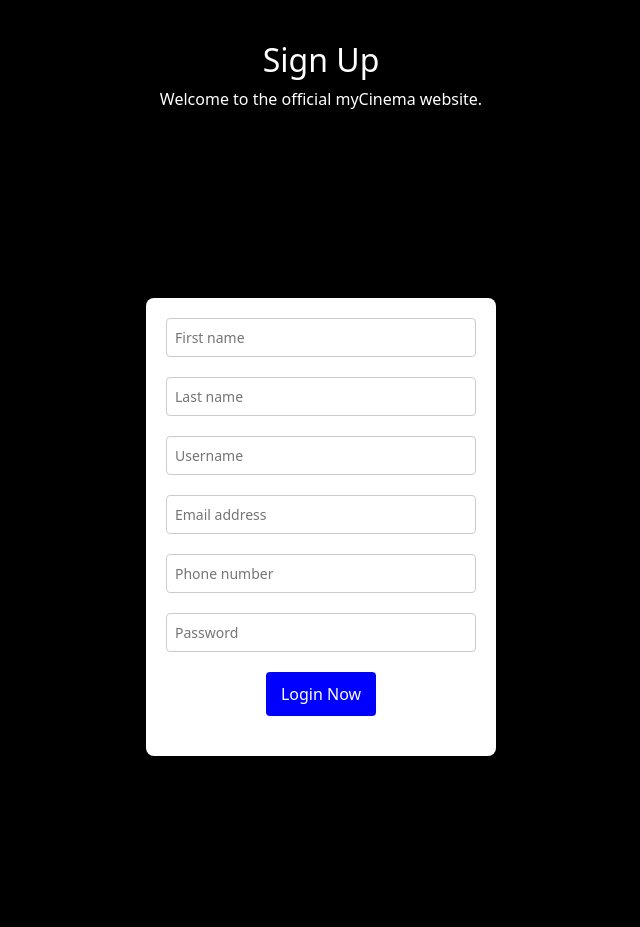
After one commit to bledarxhemaili/myCinema-Project, a PHP site: page /signupforma.html in a window 1280 px wide. The commit adds this page. Shown: the whole page, without its empty margins (319-959 px from the left). Run offline with PHP 8.4, Linux system fonts and the light colour scheme.

Commit message:
login and signup form
Krijimi i faqeve per login dhe signup

```diff
--- /dev/null
+++ b/signupforma.html
@@ -0,0 +1,116 @@
+<!DOCTYPE html>
+<html lang="zxx">
+
+<head>
+    <meta charset="UTF-8">
+    <meta name="description" content="Anime Template">
+    <meta name="keywords" content="Anime, unica, creative, html">
+    <meta name="viewport" content="width=device-width, initial-scale=1.0">
+    <meta http-equiv="X-UA-Compatible" content="ie=edge">
+    <title>myCinema</title>
+    <link rel="shortcut icon" href="images/video1.png" />
+
+    <link href="https://cdn.jsdelivr.net/npm/bootstrap@5.0.2/dist/css/bootstrap.min.css" rel="stylesheet" integrity="sha384-EVSTQN3/azprG1Anm3QDgpJLIm9Nao0Yz1ztcQTwFspd3yD65VohhpuuCOmLASjC" crossorigin="anonymous">
+    <link rel="stylesheet" href="style.css">
+
+    <style>
+        body{
+            color: white;
+        }
+    </style>
+</head>
+
+<body>
+        <div class="container">
+            <div class="row">
+                <div class="col-lg-12 text-center" id="teksti">
+                        <h2>Sign Up</h2>
+                        <p>Welcome to the official myCinema website.</p>
+                </div>
+            </div>
+        </div>
+
+
+    <section>
+        <div class="container" style="display: flex; justify-content: center; align-items: center; height: 800px;">
+            <div class="col-lg-12"  style="display: flex; justify-content: center; align-items: center;">
+                <div class="login-container" style="width: 350px;">
+                <form id="">
+                    <div class="form-group">
+                        <input type="text" name="firstname" id="firstname" placeholder="First name" class="inp">
+                    </div>
+                    <div class="form-group">
+                        <input type="text" name="lastname" id="lastname" placeholder="Last name" class="inp">
+                    </div>
+                    <div class="form-group">
+                        <input type="text" name="username" id="username" placeholder="Username" class="inp">
+                    </div>
+                    <div class="form-group">
+                        <input type="email" name="email" id="email" placeholder="Email address" class="inp">
+                    </div>
+                    <div class="form-group">
+                        <input type="tel" name="number" id="number" placeholder="Phone number" class="inp">
+                    </div>
+                    <div class="form-group">
+                        <input type="password" name="password" id="password" placeholder="Password" class="inp">
+                    </div>
+                    <div class="form-group">
+                    <button type="submit" name="submit"  id="button">Login Now</button>
+                </div>
+                </form>
+            </div>
+            </div>
+        </div>
+    </section>
+
+
+    <script>
+        function validateForm() {
+     var firstname = document.getElementById("firstname").value;
+     var lastname = document.getElementById("lastname").value;
+     var username = document.getElementById("username").value;
+     var email = document.getElementById("email").value;
+     var phoneNumber = document.getElementById("number").value;
+     var password = document.getElementById("password").value;
+
+     var firstnameRegex = /^[a-zA-Z]+(?:\s[a-zA-Z]+)?$/;
+     if(!firstnameRegex.test(firstname)){
+        alert("Please enter a valid firstname");
+        return false;
+     }
+     var lastnameRegex = /^[a-zA-Z]+(?:\s[a-zA-Z]+)?$/;
+     if(!lastnameRegex.test(lastname)){
+        alert("Please enter a valid lastname");
+        return false;
+     }
+     var usernameRegex = /^[a-zA-Z0-9_]{3,20}$/;
+     if(!usernameRegex.test(username)){
+        alert("Please enter a valid username");
+        return false;
+     }
+     var emailRegex = /^[a-zA-Z0-9._-]+@[a-zA-Z0-9.-]+\.[a-zA-Z]{2,}$/;
+     if(!emailRegex.test(email)){
+        alert("Please enter a valid email");
+        return false;
+     }
+     var phoneNumberRegex = /^(\+\d{1,2}\s?)?(\(\d{3}\)|\d{3})[-.\s]?\d{3}[-.\s]?\d{4}$/;
+     if(!phoneNumberRegex.test(number)){
+        alert("Please enter a valid phone number");
+        return false;
+     }
+     var passwordRegex = /^(?=.*[a-z])(?=.*[A-Z])(?=.*\d)[a-zA-Z\d]{8,}$/;
+     if(!passwordRegex.test(password)){
+        alert("Please enter a valid password");
+        return false;
+     }
+
+
+  return true;
+}
+
+  document.getElementById('button').addEventListener('click', validateForm);
+    </script>
+
+</body>
+
+</html>
--- a/style.css
+++ b/style.css
@@ -214,10 +214,10 @@ ul li{
     margin-top: 10px;
   }
 
-.inp{
+/* .inp{
     width: 300px;
     margin: 6px;
-}
+} */
 .site-btn{
     margin-top: 15px;
     width: 150px;
@@ -253,3 +253,54 @@ ol li{
     padding: 10px;
 
 }
+
+.login-container {
+  background-color: #fff;
+  padding: 20px;
+  border-radius: 8px;
+  box-shadow: 0 0 10px rgba(0, 0, 0, 0.1);
+  width: 300px;
+  text-align: center;
+}
+
+.login-container h2 {
+  margin-bottom: 20px;
+  color: #333;
+}
+
+.form-group {
+  margin-bottom: 20px;
+}
+
+.form-group label {
+  display: block;
+  margin-bottom: 8px;
+  color: #555;
+}
+
+.form-group input {
+  width: 100%;
+  padding: 8px;
+  box-sizing: border-box;
+  border: 1px solid #ccc;
+  border-radius: 4px;
+  font-size: 14px;
+}
+
+.form-group button {
+  background-color: blue;
+  color: #fff;
+  padding: 10px 15px;
+  border: none;
+  border-radius: 4px;
+  cursor: pointer;
+  font-size: 16px;
+}
+
+#logini{
+  width: 100%;
+  height: 100%;
+  display: flex;
+  justify-content: center;
+  align-items: center;
+}
```
Also changed, not shown: login.html (added, +53 -0 lines).
